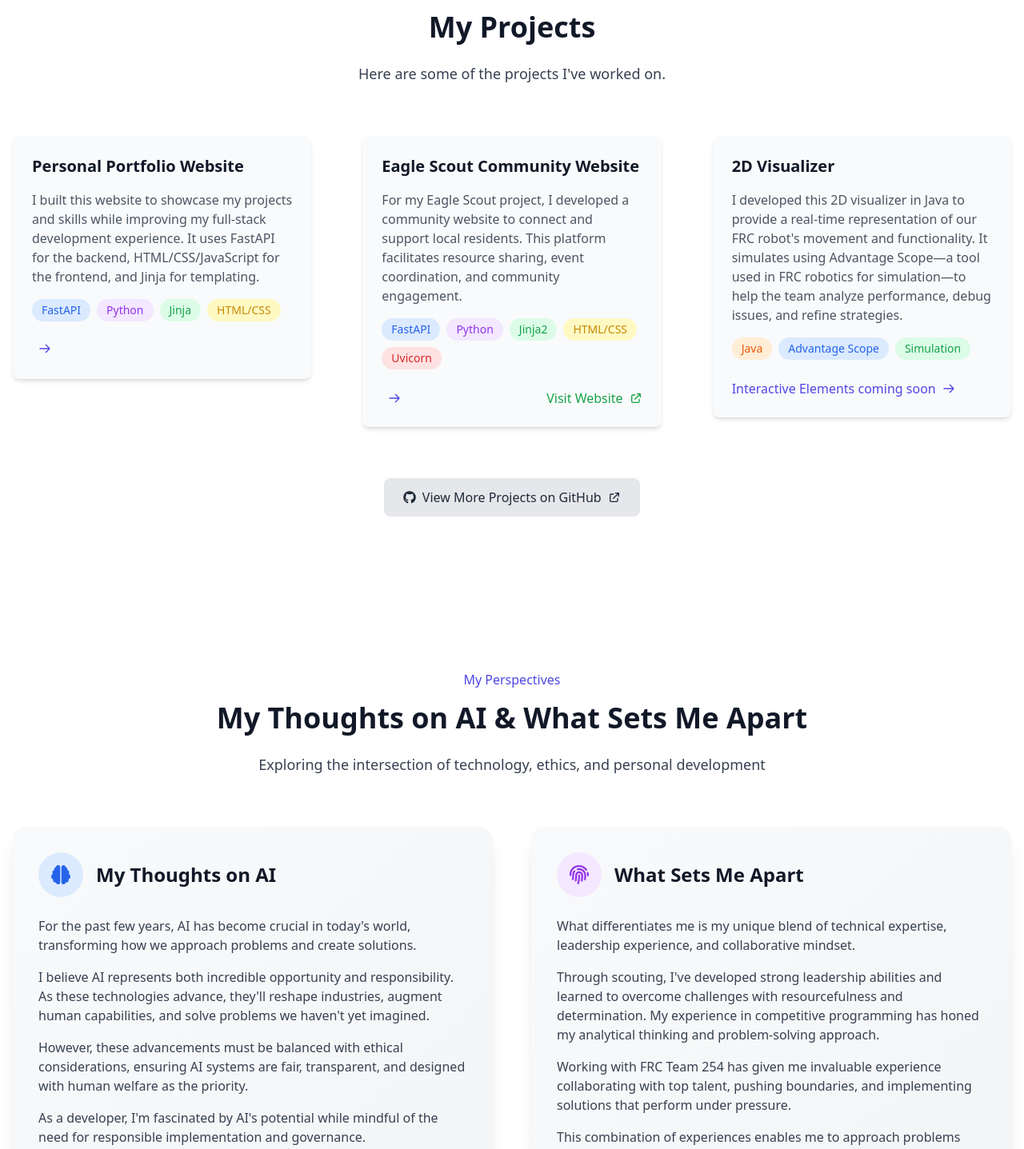
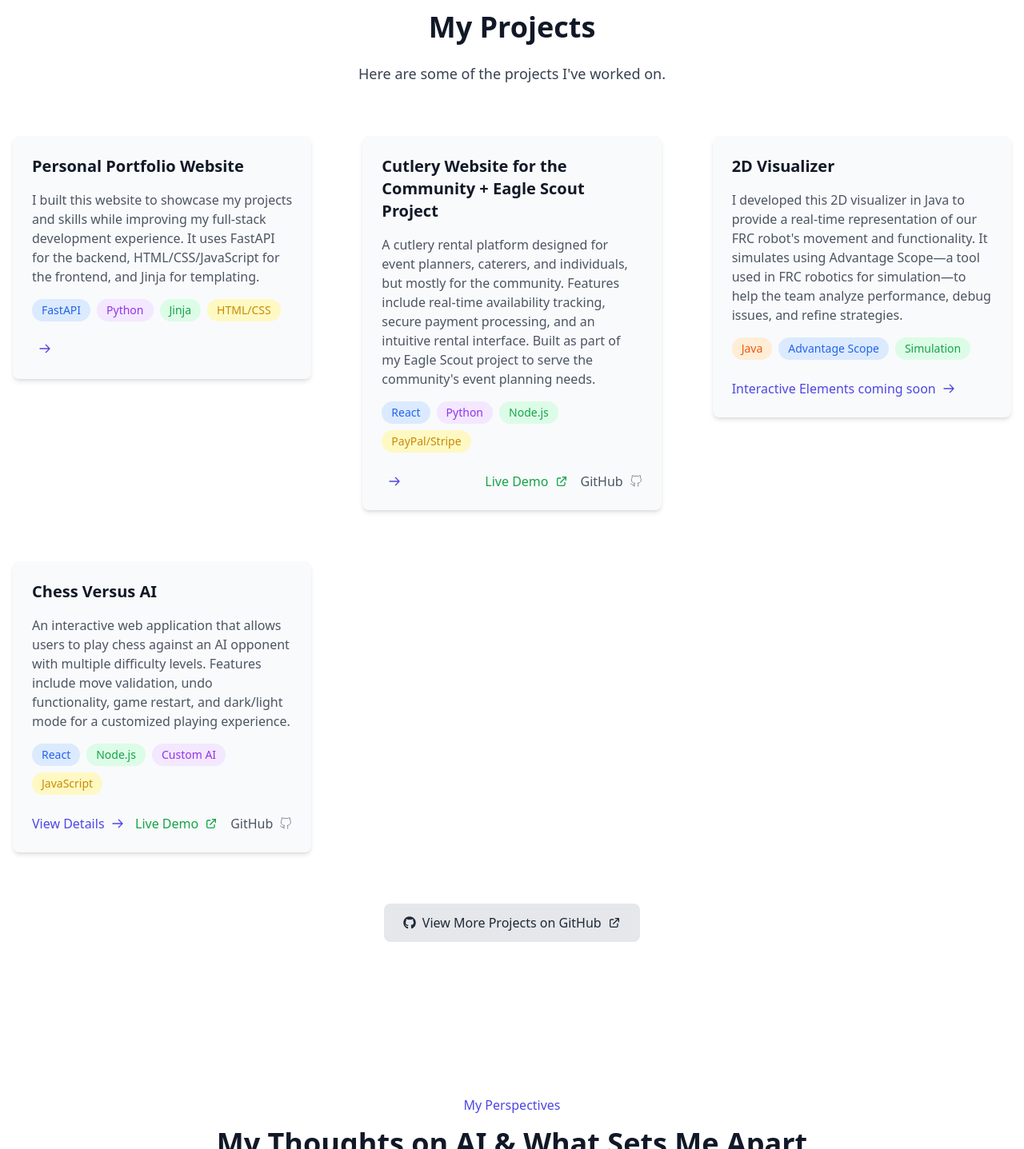
Before and after one commit to AdityaT248/pers-web, a FastAPI app: page / in a window 1280 px wide. Shown: the part 5063-6500 px from the top of the page at 80% size. Run offline with FastAPI, Linux system fonts and the light colour scheme; some libraries are stand-ins or nearby versions.

Commit message:
add more projects

```diff
--- a/templates/partials/ai-thoughts-section.html
+++ b/templates/partials/ai-thoughts-section.html
@@ -42,7 +42,6 @@
 
                 <div class="flex justify-end">
                     <a href="#" class="inline-flex items-center text-primary-600 dark:text-primary-400 hover:text-primary-700 dark:hover:text-primary-300 font-medium">
-                        <span>Read More</span>
                         <svg class="w-4 h-4 ml-2" fill="none" stroke="currentColor" viewBox="0 0 24 24" xmlns="http://www.w3.org/2000/svg">
                             <path stroke-linecap="round" stroke-linejoin="round" stroke-width="2" d="M14 5l7 7m0 0l-7 7m7-7H3"></path>
                         </svg>
@@ -77,7 +76,6 @@
 
                 <div class="flex justify-end">
                     <a href="#" class="inline-flex items-center text-primary-600 dark:text-primary-400 hover:text-primary-700 dark:hover:text-primary-300 font-medium">
-                        <span>Read More</span>
                         <svg class="w-4 h-4 ml-2" fill="none" stroke="currentColor" viewBox="0 0 24 24" xmlns="http://www.w3.org/2000/svg">
                             <path stroke-linecap="round" stroke-linejoin="round" stroke-width="2" d="M14 5l7 7m0 0l-7 7m7-7H3"></path>
                         </svg>
--- a/templates/partials/projects-section.html
+++ b/templates/partials/projects-section.html
@@ -35,30 +35,40 @@
                 </div>
             </div>
 
-            <div data-aos="fade-up" data-aos-delay="400">
+            <!-- Cutlery Website Project Card -->
+            <div data-aos="fade-up" data-aos-delay="400" class="group">
                 <div class="bg-gray-50 dark:bg-gray-800 rounded-lg shadow-md">
                     <div class="p-6">
-                        <h3 class="text-xl font-bold text-gray-900 dark:text-white mb-4">Eagle Scout Community Website</h3>
-                        <p class="text-gray-600 dark:text-gray-400 mb-4">For my Eagle Scout project, I developed a community website to connect and support local residents. This platform facilitates resource sharing, event coordination, and community engagement.</p>
+                        <h3 class="text-xl font-bold text-gray-900 dark:text-white mb-4">Cutlery Website for the Community + Eagle Scout Project</h3>
+                        <p class="text-gray-600 dark:text-gray-400 mb-4">
+                            A cutlery rental platform designed for event planners, caterers, and individuals, but mostly for the community. Features include real-time availability tracking, secure payment processing, and an intuitive rental interface. Built as part of my Eagle Scout project to serve the community's event planning needs.
+                        </p>
                         <div class="flex flex-wrap gap-2 mb-6">
-                            <span class="px-3 py-1 text-sm bg-blue-100 dark:bg-blue-900/30 text-blue-600 dark:text-blue-400 rounded-full">FastAPI</span>
+                            <span class="px-3 py-1 text-sm bg-blue-100 dark:bg-blue-900/30 text-blue-600 dark:text-blue-400 rounded-full">React</span>
                             <span class="px-3 py-1 text-sm bg-purple-100 dark:bg-purple-900/30 text-purple-600 dark:text-purple-400 rounded-full">Python</span>
-                            <span class="px-3 py-1 text-sm bg-green-100 dark:bg-green-900/30 text-green-600 dark:text-green-400 rounded-full">Jinja2</span>
-                            <span class="px-3 py-1 text-sm bg-yellow-100 dark:bg-yellow-900/30 text-yellow-600 dark:text-yellow-400 rounded-full">HTML/CSS</span>
-                            <span class="px-3 py-1 text-sm bg-red-100 dark:bg-red-900/30 text-red-600 dark:text-red-400 rounded-full">Uvicorn</span>
+                            <span class="px-3 py-1 text-sm bg-green-100 dark:bg-green-900/30 text-green-600 dark:text-green-400 rounded-full">Node.js</span>
+                            <span class="px-3 py-1 text-sm bg-yellow-100 dark:bg-yellow-900/30 text-yellow-600 dark:text-yellow-400 rounded-full">PayPal/Stripe</span>
                         </div>
                         <div class="flex justify-between items-center">
                             <a href="#" class="inline-flex items-center text-primary-600 dark:text-primary-400 hover:text-primary-700 dark:hover:text-primary-300 font-medium">
-                                <svg class="w-4 h-4 ml-2" fill="none" stroke="currentColor" viewBox="0 0 24 24" xmlns="http://www.w3.org/2000/svg">
+                                <svg class="w-4 h-4 ml-2" fill="none" stroke="currentColor" viewBox="0 0 24 24">
                                     <path stroke-linecap="round" stroke-linejoin="round" stroke-width="2" d="M14 5l7 7m0 0l-7 7m7-7H3"></path>
                                 </svg>
                             </a>
-                            <a href="https://cutleryweb.onrender.com" target="_blank" class="inline-flex items-center text-green-600 dark:text-green-400 hover:text-green-700 dark:hover:text-green-300 font-medium">
-                                <span>Visit Website</span>
-                                <svg class="w-4 h-4 ml-2" fill="none" stroke="currentColor" viewBox="0 0 24 24" xmlns="http://www.w3.org/2000/svg">
-                                    <path stroke-linecap="round" stroke-linejoin="round" stroke-width="2" d="M10 6H6a2 2 0 00-2 2v10a2 2 0 002 2h10a2 2 0 002-2v-4M14 4h6m0 0v6m0-6L10 14"></path>
-                                </svg>
-                            </a>
+                            <div class="flex space-x-4">
+                                <a href="https://cutleryweb.onrender.com" target="_blank" class="inline-flex items-center text-green-600 dark:text-green-400 hover:text-green-700 dark:hover:text-green-300 font-medium">
+                                    <span>Live Demo</span>
+                                    <svg class="w-4 h-4 ml-2" fill="none" stroke="currentColor" viewBox="0 0 24 24">
+                                        <path stroke-linecap="round" stroke-linejoin="round" stroke-width="2" d="M10 6H6a2 2 0 00-2 2v10a2 2 0 002 2h10a2 2 0 002-2v-4M14 4h6m0 0v6m0-6L10 14"></path>
+                                    </svg>
+                                </a>
+                                <a href="https://github.com/AdityaT248/EagleScoutWebsite" target="_blank" class="inline-flex items-center text-gray-600 dark:text-gray-400 hover:text-gray-700 dark:hover:text-gray-300 font-medium">
+                                    <span>GitHub</span>
+                                    <svg class="w-4 h-4 ml-2" fill="none" stroke="currentColor" viewBox="0 0 24 24">
+                                        <path d="M9 19c-5 1.5-5-2.5-7-3m14 6v-3.87a3.37 3.37 0 0 0-.94-2.61c3.14-.35 6.44-1.54 6.44-7A5.44 5.44 0 0 0 20 4.77 5.07 5.07 0 0 0 19.91 1S18.73.65 16 2.48a13.38 13.38 0 0 0-7 0C6.27.65 5.09 1 5.09 1A5.07 5.07 0 0 0 5 4.77a5.44 5.44 0 0 0-1.5 3.78c0 5.42 3.3 6.61 6.44 7A3.37 3.37 0 0 0 9 18.13V22"></path>
+                                    </svg>
+                                </a>
+                            </div>
                         </div>
                     </div>
                 </div>
@@ -85,6 +95,46 @@
                     </div>
                 </div>
             </div>
+
+            <!-- Chess Versus AI Project Card -->
+            <div data-aos="fade-up" data-aos-delay="400" class="group">
+                <div class="bg-gray-50 dark:bg-gray-800 rounded-lg shadow-md">
+                    <div class="p-6">
+                        <h3 class="text-xl font-bold text-gray-900 dark:text-white mb-4">Chess Versus AI</h3>
+                        <p class="text-gray-600 dark:text-gray-400 mb-4">
+                            An interactive web application that allows users to play chess against an AI opponent with multiple difficulty levels. Features include move validation, undo functionality, game restart, and dark/light mode for a customized playing experience.
+                        </p>
+                        <div class="flex flex-wrap gap-2 mb-6">
+                            <span class="px-3 py-1 text-sm bg-blue-100 dark:bg-blue-900/30 text-blue-600 dark:text-blue-400 rounded-full">React</span>
+                            <span class="px-3 py-1 text-sm bg-green-100 dark:bg-green-900/30 text-green-600 dark:text-green-400 rounded-full">Node.js</span>
+                            <span class="px-3 py-1 text-sm bg-purple-100 dark:bg-purple-900/30 text-purple-600 dark:text-purple-400 rounded-full">Custom AI</span>
+                            <span class="px-3 py-1 text-sm bg-yellow-100 dark:bg-yellow-900/30 text-yellow-600 dark:text-yellow-400 rounded-full">JavaScript</span>
+                        </div>
+                        <div class="flex justify-between items-center">
+                            <a href="#" class="inline-flex items-center text-primary-600 dark:text-primary-400 hover:text-primary-700 dark:hover:text-primary-300 font-medium">
+                                <span>View Details</span>
+                                <svg class="w-4 h-4 ml-2" fill="none" stroke="currentColor" viewBox="0 0 24 24">
+                                    <path stroke-linecap="round" stroke-linejoin="round" stroke-width="2" d="M14 5l7 7m0 0l-7 7m7-7H3"></path>
+                                </svg>
+                            </a>
+                            <div class="flex space-x-4">
+                                <a href="https://chessversusai.onrender.com/" target="_blank" class="inline-flex items-center text-green-600 dark:text-green-400 hover:text-green-700 dark:hover:text-green-300 font-medium">
+                                    <span>Live Demo</span>
+                                    <svg class="w-4 h-4 ml-2" fill="none" stroke="currentColor" viewBox="0 0 24 24">
+                                        <path stroke-linecap="round" stroke-linejoin="round" stroke-width="2" d="M10 6H6a2 2 0 00-2 2v10a2 2 0 002 2h10a2 2 0 002-2v-4M14 4h6m0 0v6m0-6L10 14"></path>
+                                    </svg>
+                                </a>
+                                <a href="https://github.com/AdityaT248/AI-Chess" target="_blank" class="inline-flex items-center text-gray-600 dark:text-gray-400 hover:text-gray-700 dark:hover:text-gray-300 font-medium">
+                                    <span>GitHub</span>
+                                    <svg class="w-4 h-4 ml-2" fill="none" stroke="currentColor" viewBox="0 0 24 24">
+                                        <path d="M9 19c-5 1.5-5-2.5-7-3m14 6v-3.87a3.37 3.37 0 0 0-.94-2.61c3.14-.35 6.44-1.54 6.44-7A5.44 5.44 0 0 0 20 4.77 5.07 5.07 0 0 0 19.91 1S18.73.65 16 2.48a13.38 13.38 0 0 0-7 0C6.27.65 5.09 1 5.09 1A5.07 5.07 0 0 0 5 4.77a5.44 5.44 0 0 0-1.5 3.78c0 5.42 3.3 6.61 6.44 7A3.37 3.37 0 0 0 9 18.13V22"></path>
+                                    </svg>
+                                </a>
+                            </div>
+                        </div>
+                    </div>
+                </div>
+            </div>
         </div>
 
         <div class="mt-16 text-center" data-aos="fade-up">
```
